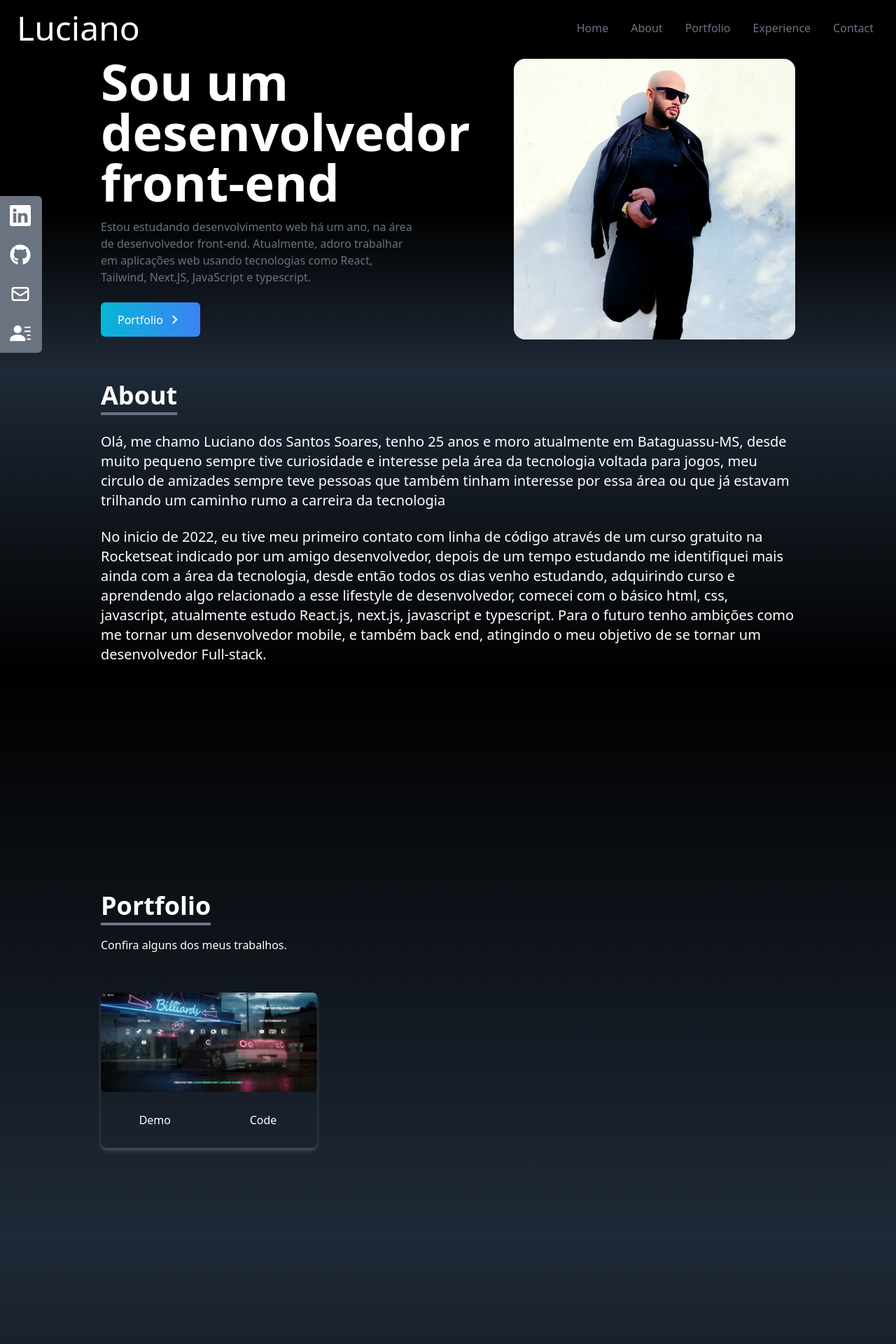
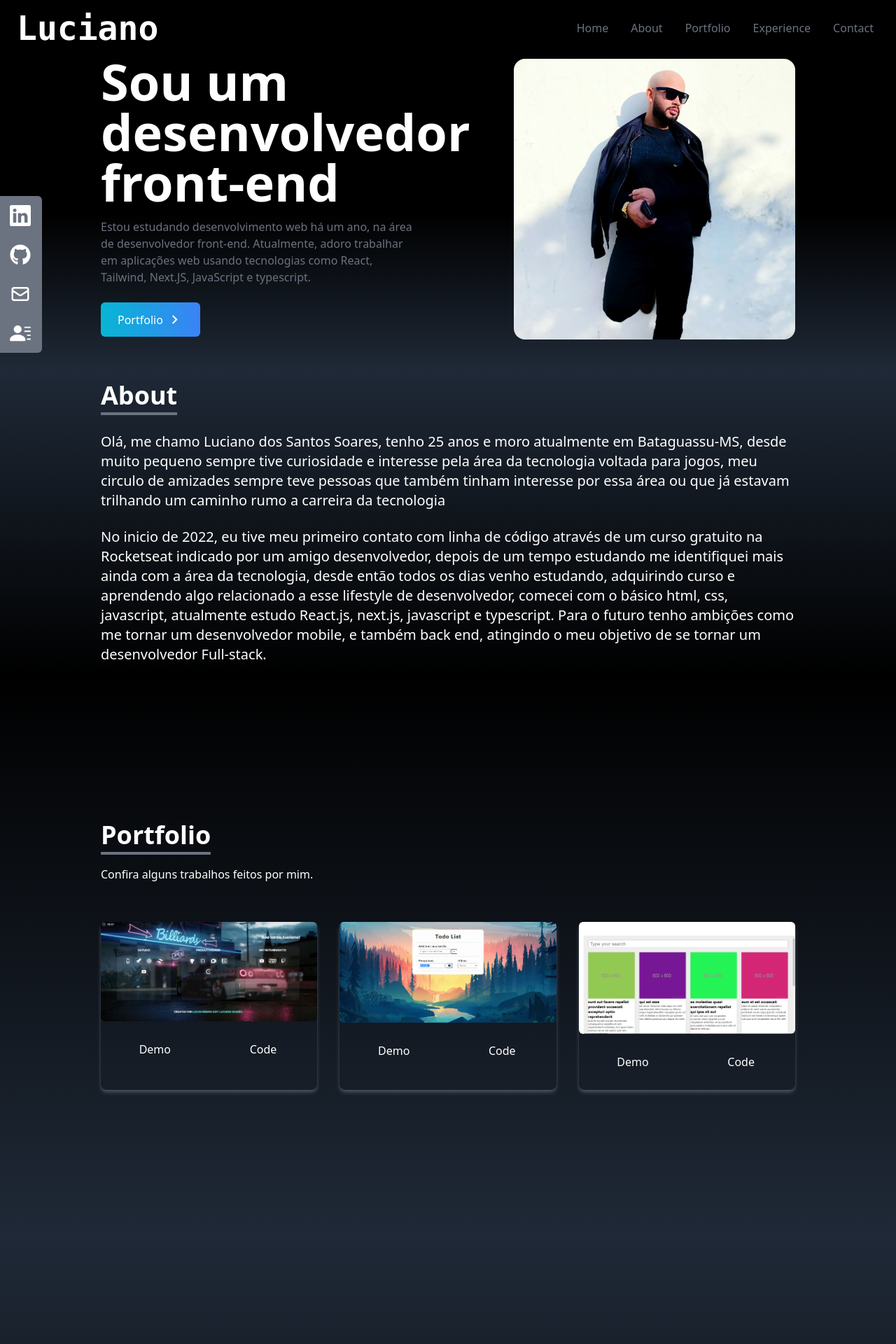
Before and after one commit to lucianosoares748/port_react, a React (Create React App) app: page / in a window 1280 px wide. Shown: the top 1920 px of the page at 70% size. Built offline with nearby package versions, Linux system fonts and the light colour scheme.

Commit message:
finish portfolio

```diff
--- a/src/components/NavBar.jsx
+++ b/src/components/NavBar.jsx
@@ -31,7 +31,7 @@ const NavBar = () => {
   return (
     <div className="flex justify-between items-center w-full h-20 sticky top-0 px-4 text-white bg-black fixed">
       <div>
-        <h1 className="text-5xl font-signature ml-2">Luciano</h1>
+        <h1 className="text-5xl font-mono font-bold ml-2">Luciano</h1>
       </div>
 
       <ul className="hidden md:flex">
--- a/src/components/Portfolio.jsx
+++ b/src/components/Portfolio.jsx
@@ -1,5 +1,7 @@
 import React from "react";
 import proHome from "../assets/portfolio/proHome.png";
+import todoList from "../assets/portfolio/todoList.png";
+import searchCards from "../assets/portfolio/searchCards.png";
 
 const Portfolio = () => {
   const portfolios = [
@@ -9,6 +11,30 @@ const Portfolio = () => {
       url: "https://darling-frangipane-42c5a1.netlify.app/",
       url2: "https://github.com/lucianosoares748/home",
     },
+    {
+      id: 2,
+      src: todoList,
+      url: "https://snazzy-sunshine-4870fd.netlify.app/",
+      url2: "https://github.com/lucianosoares748/Todo_javaScript",
+    },
+    {
+      id: 3,
+      src: searchCards,
+      url: "https://neon-donut-f39ec7.netlify.app/",
+      url2: "https://github.com/lucianosoares748/react.js-_init",
+    },
+    // {
+    //   id: 4,
+    //   src: reactSmooth,
+    // },
+    // {
+    //   id: 5,
+    //   src: installNode,
+    // },
+    // {
+    //   id: 6,
+    //   src: reactWeather,
+    // },
   ];
 
   return (
@@ -16,12 +42,12 @@ const Portfolio = () => {
       name="portfolio"
       className="bg-gradient-to-b from-black to-gray-800 w-full text-white md:h-screen"
     >
-      <div className="max-w-screen-lg p-4 mx-auto flex pt-[200px] flex-col justify-center w-full h-full">
+      <div className="max-w-screen-lg p-4 mx-auto flex flex-col justify-center w-full h-full">
         <div className="pb-8">
           <p className="text-4xl font-bold inline border-b-4 border-gray-500">
             Portfolio
           </p>
-          <p className="py-6">Confira alguns dos meus trabalhos.</p>
+          <p className="py-6">Confira alguns trabalhos feitos por mim.</p>
         </div>
 
         <div className="grid sm:grid-cols-2 md:grid-cols-3 gap-8 px-12 sm:px-0">
@@ -32,15 +58,15 @@ const Portfolio = () => {
             >
               <img
                 src={portfolio.src}
-                alt="imagem do perfil do projeto"
+                alt=""
                 className="rounded-md duration-200 hover:scale-105"
               />
               <div className="flex items-center justify-center">
                 <button className="w-1/2 px-6 py-3 m-4 duration-200 hover:scale-105">
-                  <a href={portfolio?.url}>Demo</a>
+                  <a href={portfolio.url}>Demo</a>
                 </button>
                 <button className="w-1/2 px-6 py-3 m-4 duration-200 hover:scale-105">
-                  <a href={portfolio?.url2}>Code</a>
+                  <a href={portfolio.url2}>Code</a>
                 </button>
               </div>
             </div>
--- a/src/index.css
+++ b/src/index.css
@@ -1,6 +1,6 @@
 @import url("https://fonts.googleapis.com/css2?family=Raleway:ital,wght@0,100;0,200;0,300;0,400;0,500;0,600;0,700;0,800;0,900;1,100;1,200;1,300;1,400;1,500;1,600;1,700;1,800;1,900&display=swap");
 
-@import url("https://fonts.googleapis.com/css2?family=Great+Vibes&display=swap");
+@import url("https://fonts.googleapis.com/css2?family=Dancing+Script:wght@700&display=swap");
 
 @tailwind base;
 @tailwind components;
--- a/tailwind.config.js
+++ b/tailwind.config.js
@@ -3,6 +3,9 @@ module.exports = {
   content: ["./components/**/*.{js,ts,jsx,tsx}"],
   theme: {
     extend: {},
+    fontFamily: {
+      signature: ["Dancing Script"],
+    },
   },
   plugins: [],
 };
```
Also changed, not shown: src/assets/portfolio/searchCards.png (added), src/assets/portfolio/todoList.png (added).
